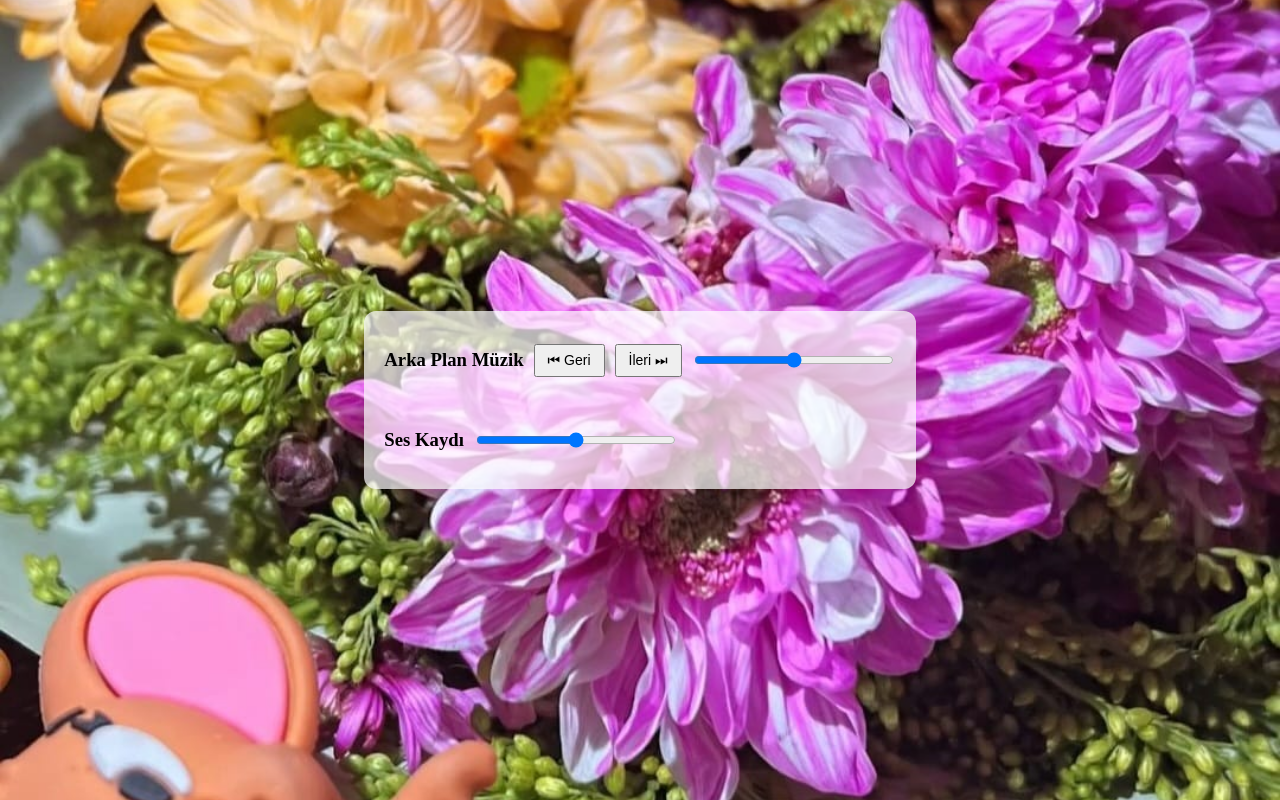
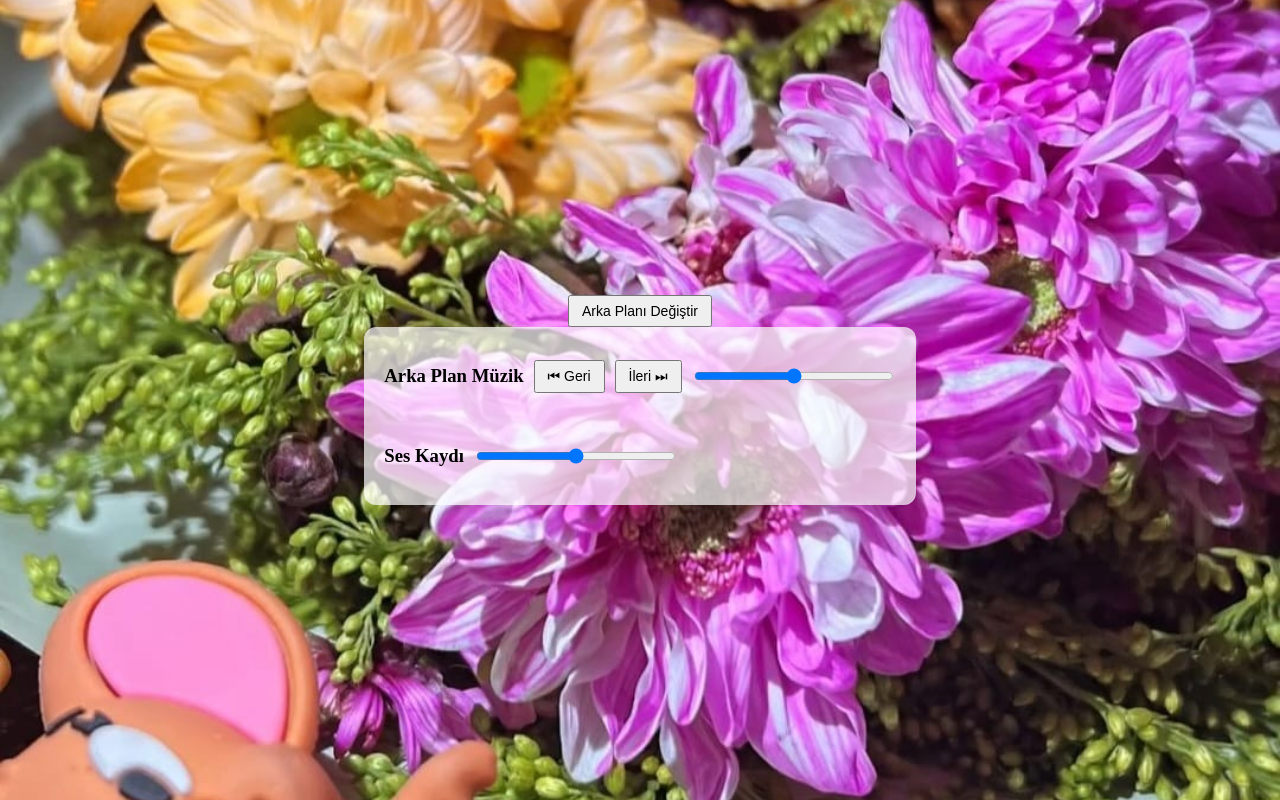
Before and after one commit to ZeynelNes/a-k1605, a plain HTML site: page index.html in a window 1280 px wide. Drawn offline with Linux system fonts and the light colour scheme.

Commit message:
Update index.html

```diff
--- a/index.html
+++ b/index.html
@@ -13,6 +13,9 @@
       <source src="voice.mp3" type="audio/mpeg" />
       Tarayıcınız audio etiketini desteklemiyor.
     </audio>
+
+    <button id="changeBgBtn">Arka Planı Değiştir</button>
+
 
     <div class="controls">
       <div class="music-controls">
```
